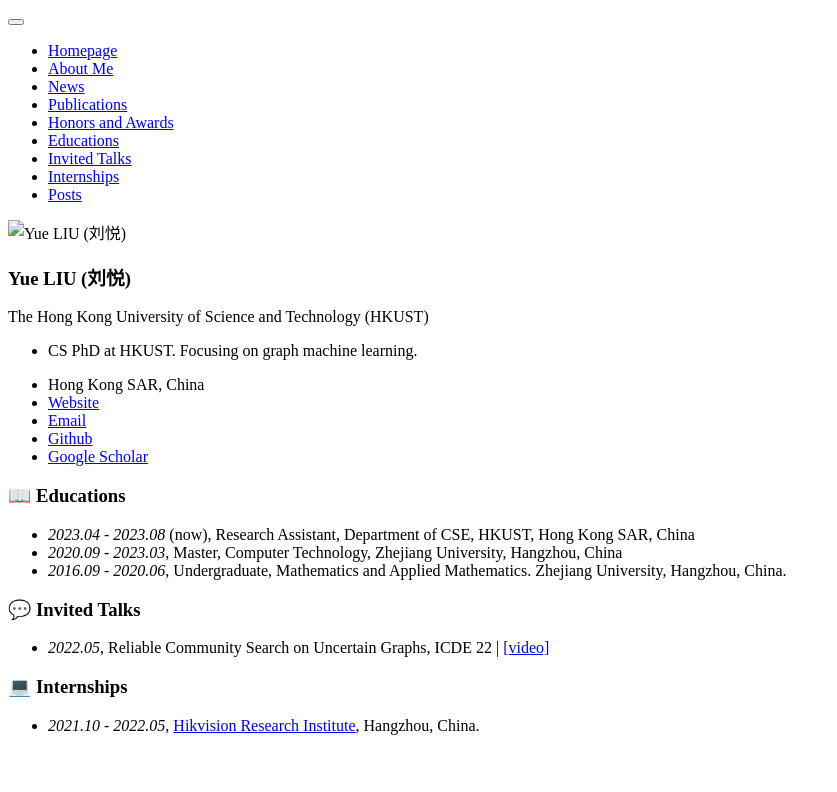
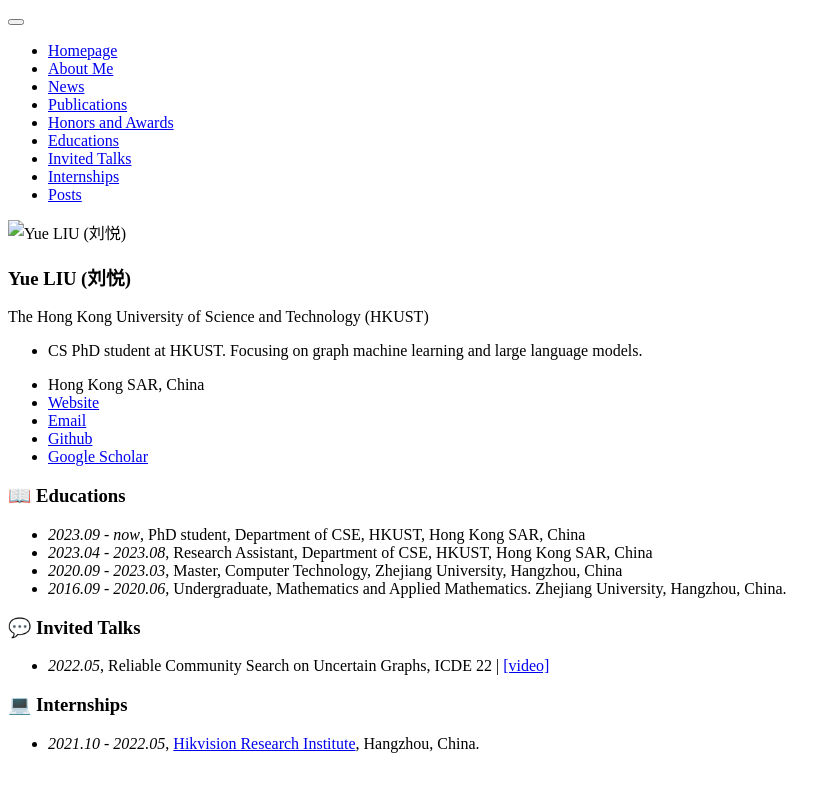
Before and after one commit to yliuhz/yliuhz.github.io, a Jekyll site: the page built from _pages/includes/others.md, in a window 1280 px wide. Shown: the top 792 px of the page, without its empty margins (0-837 px from the left). Built offline with Jekyll 4.4.1, drawn with Linux system fonts in a browser that asks for light colours; our own code applies the rules of GitHub Pages for plain Markdown files.

Commit message:
Update education

```diff
--- a/_config.yml
+++ b/_config.yml
@@ -7,7 +7,7 @@
 
 # Site Settings
 title                    : "Yue LIU (刘悦)"
-description              : "CS PhD at HKUST. Focusing on graph machine learning."
+description              : "CS PhD student at HKUST. Focusing on graph machine learning and large language models."
 repository               : "yliuhz/yliuhz.github.io"
 google_scholar_stats_use_cdn : true
 
--- a/_pages/includes/others.md
+++ b/_pages/includes/others.md
@@ -1,6 +1,8 @@
 
 # 📖 Educations
-- *2023.04 - 2023.08* (now), Research Assistant, Department of CSE, HKUST, Hong Kong SAR, China
+
+- *2023.09 - now*, PhD student, Department of CSE, HKUST, Hong Kong SAR, China
+- *2023.04 - 2023.08*, Research Assistant, Department of CSE, HKUST, Hong Kong SAR, China
 - *2020.09 - 2023.03*, Master, Computer Technology, Zhejiang University, Hangzhou, China
 - *2016.09 - 2020.06*, Undergraduate, Mathematics and Applied Mathematics. Zhejiang University, Hangzhou, China.
 
```
Also changed, not shown: _pages/includes/intro.md (+1 -1 lines), 13 other files.
